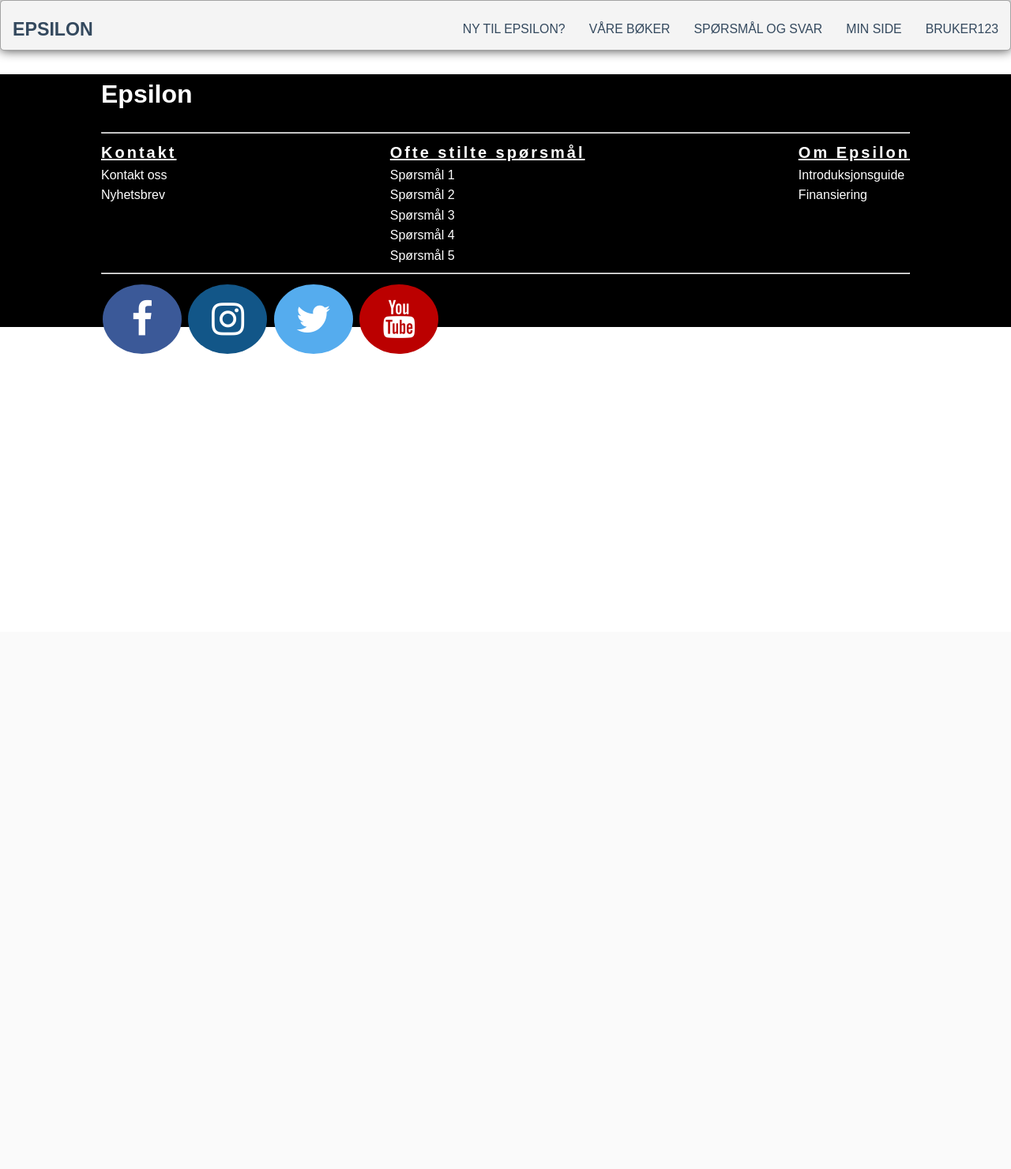
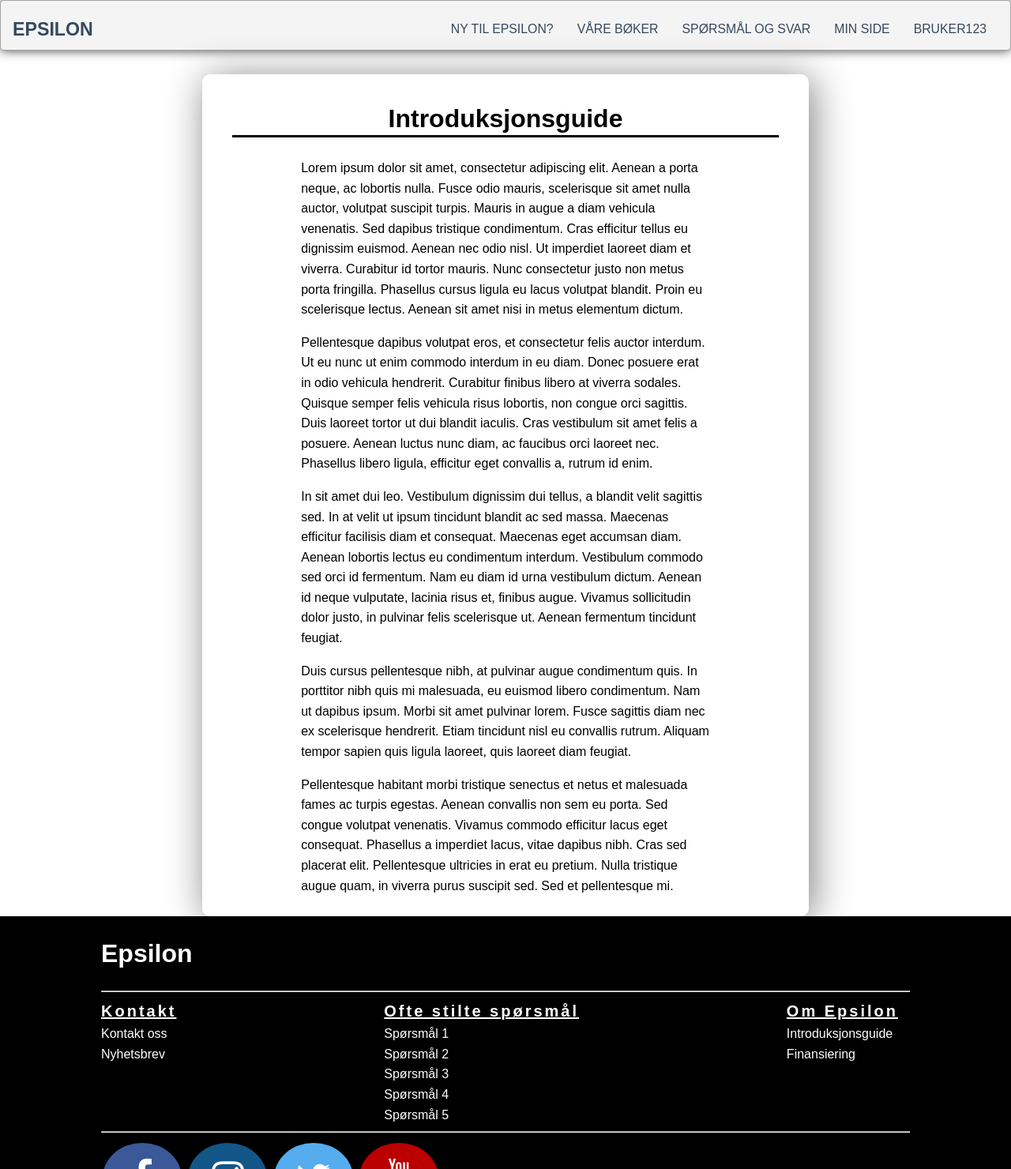
Before and after one commit to MiniHalvor/nettside, a PHP site: page /Bibliotek/intro.html in a window 1280 px wide. Shown: the whole page at 79% size. Before the commit the page ends 448 px from the top, so only its background shows below. Run offline with PHP 8.4, Linux system fonts and the light colour scheme.

Commit message:
laget nye sider

```diff
--- a/Bibliotek/css/index.css
+++ b/Bibliotek/css/index.css
@@ -1,5 +1,10 @@
 * {
   box-sizing: border-box;
+}
+
+html {
+  position: relative;
+  min-height: 100%;
 }
 body {
   font-family: "Montserrat", sans-serif;
@@ -18,6 +23,7 @@ ul {
   margin: 0;
   padding: 0;
   list-style: none;
+  margin-right: 15px;
 }
 
 h2,
@@ -87,7 +93,8 @@ a {
   height: 7vh;
   margin-left: auto;
   margin-right: auto;
-  margin-top: 3%;
+  margin-top: 10%;
+  margin-bottom: 5%;
 }
 
 #søkefelt input {
@@ -137,8 +144,10 @@ a {
 }
 .row {
   display: flex;
-  margin: auto;
+  margin-left: auto;
+  margin-right: auto;
   margin-top: 2%;
+  margin-bottom: 5%;
   text-align: center;
   position: relative;
   height: 150px;
@@ -158,7 +167,9 @@ a {
 }
 
 .nyhet {
-  margin: 5px;
+  margin-right: 5px;
+  margin-left: 5px;
+  margin-bottom: 5%;
   height: cover;
   display: flex;
   border: 1px solid black;
@@ -170,14 +181,17 @@ a {
 #footer {
   background-color: black;
   height: 40vh;
-  margin-top: 30px;
+  position: absolute;
+
+  width: 100vw;
+  overflow: hidden;
 }
 #footer h1 {
   color: white;
 }
 #footer-container {
   width: 80%;
-  height: 60%;
+  height: cover;
   margin: auto;
 }
 .footer-flex {
@@ -229,3 +243,11 @@ a {
   background: #125688;
   color: white;
 }
+
+/* Nå begynner css'en for introduksjonsguiden*/
+
+#guide {
+  width: 70%;
+  margin: auto;
+  padding: 10px;
+}
--- a/Bibliotek/index.html
+++ b/Bibliotek/index.html
@@ -17,9 +17,9 @@
         <h1 class="logo"><a href="#">Epsilon</a></h1>
         <ul class="main-nav">
           <li><a href="intro.html">Ny til Epsilon?</a></li>
-          <li><a href="#">Våre bøker</a></li>
-          <li><a href="#">Spørsmål og svar</a></li>
-          <li><a href="#">Min side</a></li>
+          <li><a href="bøker.html">Våre bøker</a></li>
+          <li><a href="qa.html">Spørsmål og svar</a></li>
+          <li><a href="side.html">Min side</a></li>
           <li><a href="#">Bruker123</a></li>
         </ul>
       </header>
--- a/Bibliotek/intro.html
+++ b/Bibliotek/intro.html
@@ -16,14 +16,66 @@
       <header class="header">
         <h1 class="logo"><a href="index.html">Epsilon</a></h1>
         <ul class="main-nav">
-          <li><a href="#">Ny til Epsilon?</a></li>
-          <li><a href="#">Våre bøker</a></li>
-          <li><a href="#">Spørsmål og svar</a></li>
-          <li><a href="#">Min side</a></li>
+          <li><a href="intro.html">Ny til Epsilon?</a></li>
+          <li><a href="bøker.html">Våre bøker</a></li>
+          <li><a href="qa.html">Spørsmål og svar</a></li>
+          <li><a href="side.html">Min side</a></li>
           <li><a href="#">Bruker123</a></li>
         </ul>
       </header>
-      <div id="content"></div>
+      <div id="content">
+        <div id="tittel"><h1>Introduksjonsguide</h1></div>
+        <div id="guide">
+          <p>
+            Lorem ipsum dolor sit amet, consectetur adipiscing elit. Aenean a
+            porta neque, ac lobortis nulla. Fusce odio mauris, scelerisque sit
+            amet nulla auctor, volutpat suscipit turpis. Mauris in augue a diam
+            vehicula venenatis. Sed dapibus tristique condimentum. Cras
+            efficitur tellus eu dignissim euismod. Aenean nec odio nisl. Ut
+            imperdiet laoreet diam et viverra. Curabitur id tortor mauris. Nunc
+            consectetur justo non metus porta fringilla. Phasellus cursus ligula
+            eu lacus volutpat blandit. Proin eu scelerisque lectus. Aenean sit
+            amet nisi in metus elementum dictum.
+          </p>
+          <p>
+            Pellentesque dapibus volutpat eros, et consectetur felis auctor
+            interdum. Ut eu nunc ut enim commodo interdum in eu diam. Donec
+            posuere erat in odio vehicula hendrerit. Curabitur finibus libero at
+            viverra sodales. Quisque semper felis vehicula risus lobortis, non
+            congue orci sagittis. Duis laoreet tortor ut dui blandit iaculis.
+            Cras vestibulum sit amet felis a posuere. Aenean luctus nunc diam,
+            ac faucibus orci laoreet nec. Phasellus libero ligula, efficitur
+            eget convallis a, rutrum id enim.
+          </p>
+          <p>
+            In sit amet dui leo. Vestibulum dignissim dui tellus, a blandit
+            velit sagittis sed. In at velit ut ipsum tincidunt blandit ac sed
+            massa. Maecenas efficitur facilisis diam et consequat. Maecenas eget
+            accumsan diam. Aenean lobortis lectus eu condimentum interdum.
+            Vestibulum commodo sed orci id fermentum. Nam eu diam id urna
+            vestibulum dictum. Aenean id neque vulputate, lacinia risus et,
+            finibus augue. Vivamus sollicitudin dolor justo, in pulvinar felis
+            scelerisque ut. Aenean fermentum tincidunt feugiat.
+          </p>
+          <p>
+            Duis cursus pellentesque nibh, at pulvinar augue condimentum quis.
+            In porttitor nibh quis mi malesuada, eu euismod libero condimentum.
+            Nam ut dapibus ipsum. Morbi sit amet pulvinar lorem. Fusce sagittis
+            diam nec ex scelerisque hendrerit. Etiam tincidunt nisl eu convallis
+            rutrum. Aliquam tempor sapien quis ligula laoreet, quis laoreet diam
+            feugiat.
+          </p>
+          <p>
+            Pellentesque habitant morbi tristique senectus et netus et malesuada
+            fames ac turpis egestas. Aenean convallis non sem eu porta. Sed
+            congue volutpat venenatis. Vivamus commodo efficitur lacus eget
+            consequat. Phasellus a imperdiet lacus, vitae dapibus nibh. Cras sed
+            placerat elit. Pellentesque ultricies in erat eu pretium. Nulla
+            tristique augue quam, in viverra purus suscipit sed. Sed et
+            pellentesque mi.
+          </p>
+        </div>
+      </div>
       <div id="footer">
         <div id="footer-container">
           <h1>Epsilon</h1>
```
Also changed, not shown: Bibliotek/bøker.html (added, +64 -0 lines), Bibliotek/qa.html (added, +64 -0 lines), Bibliotek/side.html (added, +64 -0 lines).
